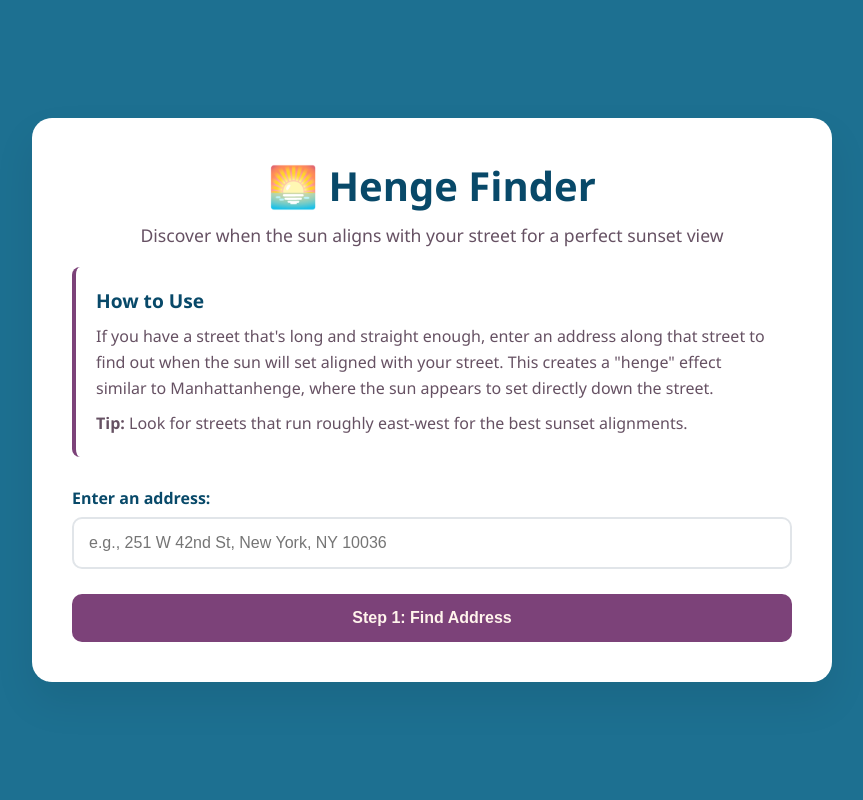
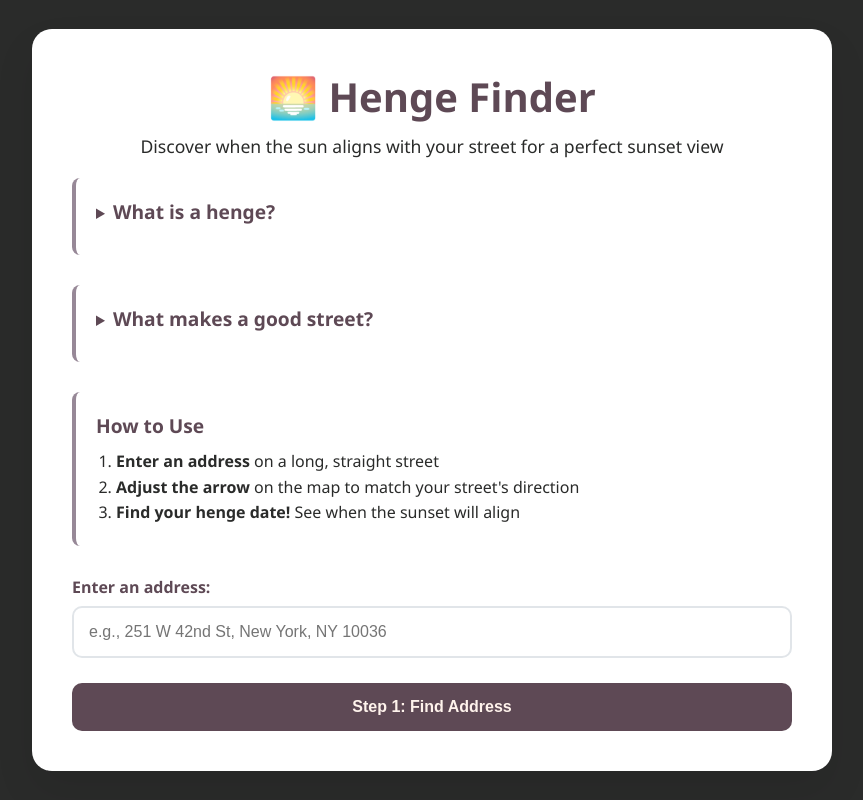
Before and after one commit to vritvo/henge_finder, a Flask app: page / in a window 1280 px wide. Shown: the whole page, without its empty margins (208-1071 px from the left). Run offline with Flask 3, Linux system fonts and the light colour scheme; some libraries are stand-ins or nearby versions.

Commit message:
changing colors

```diff
--- a/templates/index.html
+++ b/templates/index.html
@@ -16,7 +16,7 @@
 
         body {
             font-family: 'Segoe UI', Tahoma, Geneva, Verdana, sans-serif;
-            background: #1d7091;
+            background: #2A2B2A;
             min-height: 100vh;
             display: flex;
             align-items: center;
@@ -35,34 +35,34 @@
 
         h1 {
             text-align: center;
-            color: #084969;
+            color: #5E4955;
             margin-bottom: 10px;
             font-size: 2.5em;
         }
 
         .subtitle {
             text-align: center;
-            color: #665163;
+            color: #2A2B2A;
             margin-bottom: 20px;
             font-size: 1.1em;
         }
 
         .instructions {
             background: #fff;
-            border-left: 4px solid #7c4279;
+            border-left: 4px solid #978897;
             padding: 20px;
             margin-bottom: 30px;
             border-radius: 8px;
         }
 
         .instructions h3 {
-            color: #084969;
+            color: #5E4955;
             margin-bottom: 10px;
             font-size: 1.2em;
         }
 
         .instructions p {
-            color: #665163;
+            color: #2A2B2A;
             line-height: 1.6;
             margin-bottom: 10px;
         }
@@ -78,7 +78,7 @@
         label {
             display: block;
             margin-bottom: 8px;
-            color: #084969;
+            color: #5E4955;
             font-weight: 600;
         }
 
@@ -90,18 +90,18 @@
             font-size: 16px;
             transition: border-color 0.3s ease;
             background: #fff;
-            color: #665163;
+            color: #2A2B2A;
         }
 
         input[type="text"]:focus {
             outline: none;
-            border-color: #7c4279;
+            border-color: #5E4955;
         }
 
         button {
             width: 100%;
             padding: 15px;
-            background: #7c4279;
+            background: #5E4955;
             color: #fff3ec;
             border: none;
             border-radius: 10px;
@@ -383,9 +383,44 @@
         <p class="subtitle">Discover when the sun aligns with your street for a perfect sunset view</p>
 
         <div class="instructions">
+            <details>
+                <summary style="cursor: pointer; color: #5E4955; font-weight: 600; margin-bottom: 10px;">
+                    <span style="font-size: 1.2em;">What is a henge?</span>
+                </summary>
+                <p>A 'henge' is when the sun sets perfectly in line with your street, creating a dramatic view — like <a href="https://en.wikipedia.org/wiki/Manhattanhenge" target="_blank" style="color: #996888; text-decoration: none;">Manhattanhenge</a> in New York.</p>
+            </details>
+        </div>
+
+        <div class="instructions">
+            <details>
+                <summary style="cursor: pointer; color: #5E4955; font-weight: 600; margin-bottom: 10px;">
+                    <span style="font-size: 1.2em;">What makes a good street?</span>
+                </summary>
+                <p style="color: #2A2B2A; margin-bottom: 15px;"><em>(Tips for finding the best henge view)</em></p>
+                <ul style="color: #2A2B2A; line-height: 1.6; margin-left: 20px; margin-bottom: 20px;">
+                    <li><strong>Pick a long, straight road with a clear view of the horizon.</strong><br>
+                    Henges work best when you can actually see the sun touch the horizon. Curvy streets won't align well, and wider streets tend to give better views.</li>
+                    <li><strong>Aim for a mostly east–west street.</strong><br>
+                    The sun won't set along a north–south road. It doesn't have to be perfect — the sunset shifts a little each day.</li>
+                    <li><strong>Avoid entering an intersection address if possible.</strong><br>
+                    It's not necessary for this to work, but it will be faster.</li>
+                </ul>
+                <p style="color: #2A2B2A; margin-bottom: 10px;"><strong>Example Streets:</strong></p>
+                <ul style="color: #2A2B2A; line-height: 1.6; margin-left: 20px;">
+                    <li><a href="https://www.google.com/maps/place/251+W+42nd+St,+New+York,+NY+10036/@40.7570115,-73.9893081,18z/data=!4m15!1m8!3m7!1s0x89c2585360bfe5e7:0xd3b373353146c43f!2s251+W+42nd+St,+New+York,+NY+10036!3b1!8m2!3d40.757119!4d-73.9891884!16s%2Fg%2F11nnknww84!3m5!1s0x89c2585360bfe5e7:0xd3b373353146c43f!8m2!3d40.757119!4d-73.9891884!16s%2Fg%2F11nnknww84?entry=ttu&g_ep=EgoyMDI1MDczMC4wIKXMDSoASAFQAw%3D%3D" target="_blank" style="color: #996888; text-decoration: none;">251 W 42nd St, New York, NY</a>, by Times Square</li>
+                    <li><a href="https://www.google.com/maps/place/601+E+76th+St,+Chicago,+IL+60619/@41.756679,-87.61279,17z/data=!3m1!4b1!4m5!3m4!1s0x880e28c816730d29:0x111671091e24efc4!8m2!3d41.756675!4d-87.6102151?entry=ttu&g_ep=EgoyMDI1MDczMC4wIKXMDSoASAFQAw%3D%3D" target="_blank" style="color: #996888; text-decoration: none;">601-615 E 76th St, Chicago, IL</a></li>
+                    <li><a href="https://www.google.com/maps/place/s103+101,+1051+KT+Amsterdam,+Netherlands/@52.3851828,4.8678888,15.49z/data=!4m6!3m5!1s0x47c609d5b3c9cce7:0xd21ca7a91da6de42!8m2!3d52.385346!4d4.874272!16s%2Fg%2F11rk0dc6fl?entry=ttu&g_ep=EgoyMDI1MDczMC4wIKXMDSoASAFQAw%3D%3D" target="_blank" style="color: #996888; text-decoration: none;">s103 101, 1051 KT Amsterdam, Netherlands</a>, along the canal by the Wester Park</li>
+                </ul>
+            </details>
+        </div>
+
+        <div class="instructions">
             <h3>How to Use</h3>
-            <p>If you have a street that's long and straight enough, enter an address along that street to find out when the sun will set aligned with your street. This creates a "henge" effect similar to Manhattanhenge, where the sun appears to set directly down the street.</p>
-            <p><strong>Tip:</strong> Look for streets that run roughly east-west for the best sunset alignments.</p>
+            <ol style="color: #2A2B2A; line-height: 1.6; margin-left: 20px;">
+                <li><strong>Enter an address</strong> on a long, straight street</li>
+                <li><strong>Adjust the arrow</strong> on the map to match your street's direction</li>
+                <li><strong>Find your henge date!</strong> See when the sunset will align</li>
+            </ol>
         </div>
 
         <form id="hengeForm">
@@ -418,7 +453,7 @@
                 </div>
             </div>
             <div class="map-info">
-                <strong>Map Legend:</strong> Red marker shows your address. Blue arrow shows the road bearing direction (drag to adjust).
+                <strong>Map Legend:</strong> Blue marker shows your address. Blue arrow shows the road bearing direction (drag to adjust).
             </div>
             <div class="main-action">
                 <button class="main-btn" id="calculateHengeBtn">Step 2: Find when the sun sets down this street!</button>
@@ -490,7 +525,14 @@
             }
 
             // Add marker for the address
-            marker = L.marker([lat, lon]).addTo(map);
+            marker = L.marker([lat, lon], {
+                icon: L.divIcon({
+                    className: 'address-marker',
+                    html: '<svg width="24" height="36" viewBox="0 0 24 36" xmlns="http://www.w3.org/2000/svg"><path d="M12 0C5.383 0 0 5.383 0 12c0 9 12 24 12 24s12-15 12-24c0-6.617-5.383-12-12-12zm0 16c-2.21 0-4-1.79-4-4s1.79-4 4-4 4 1.79 4 4-1.79 4-4 4z" fill="#2A2B2A"/></svg>',
+                    iconSize: [24, 36],
+                    iconAnchor: [12, 36]
+                })
+            }).addTo(map);
 
             // Create interactive arrow
             createInteractiveArrow(lat, lon, roadBearing);
@@ -508,7 +550,7 @@
 
             // Create arrow line with interactive styling
             bearingArrow = L.polyline([[lat, lon], [endLat, endLon]], {
-                color: '#007bff',
+                color: '#2A2B2A',
                 weight: 6,
                 opacity: 0.9,
                 className: 'interactive-arrow'
@@ -528,26 +570,25 @@
             const arrowhead2Lat = arrowhead2.geometry.coordinates[1];
 
             const arrowhead1Line = L.polyline([[endLat, endLon], [arrowhead1Lat, arrowhead1Lon]], {
-                color: '#007bff',
+                color: '#2A2B2A',
                 weight: 6,
                 opacity: 0.9
             }).addTo(map);
 
             const arrowhead2Line = L.polyline([[endLat, endLon], [arrowhead2Lat, arrowhead2Lon]], {
-                color: '#007bff',
+                color: '#2A2B2A',
                 weight: 6,
                 opacity: 0.9
             }).addTo(map);
 
             // Add a draggable handle at the arrow tip
-            const handle = L.circleMarker([endLat, endLon], {
-                radius: 12,
-                fillColor: '#007bff',
-                color: '#fff',
-                weight: 3,
-                opacity: 1,
-                fillOpacity: 0.9,
-                className: 'arrow-handle'
+            const handle = L.marker([endLat, endLon], {
+                icon: L.divIcon({
+                    className: 'arrow-handle',
+                    html: '<div style="background-color: #2A2B2A; width: 24px; height: 24px; border-radius: 50%; border: 3px solid #fff; cursor: grab;"></div>',
+                    iconSize: [24, 24],
+                    iconAnchor: [12, 12]
+                })
             }).addTo(map);
 
             // Store references
@@ -664,14 +705,13 @@
                 const endLon = destination.geometry.coordinates[0];
                 const endLat = destination.geometry.coordinates[1];
 
-                bearingArrow.handle = L.circleMarker([endLat, endLon], {
-                    radius: 12,
-                    fillColor: '#007bff',
-                    color: '#fff',
-                    weight: 3,
-                    opacity: 1,
-                    fillOpacity: 0.9,
-                    className: 'arrow-handle'
+                bearingArrow.handle = L.marker([endLat, endLon], {
+                    icon: L.divIcon({
+                        className: 'arrow-handle',
+                        html: '<div style="background-color: #2A2B2A; width: 24px; height: 24px; border-radius: 50%; border: 3px solid #fff; cursor: grab;"></div>',
+                        iconSize: [24, 24],
+                        iconAnchor: [12, 12]
+                    })
                 }).addTo(map);
 
                 // Re-enable map dragging
@@ -775,13 +815,13 @@
             const roadEndLat = roadDestination.geometry.coordinates[1];
 
             const roadArrow = L.polyline([[lat, lon], [roadEndLat, roadEndLon]], {
-                color: '#007bff',
+                color: '#2A2B2A',
                 weight: 4,
                 opacity: 0.8
             }).addTo(map);
 
             // Add road arrowhead
-            addStaticArrowhead(roadDestination, roadBearing, '#007bff');
+            addStaticArrowhead(roadDestination, roadBearing);
 
             // Create sun azimuth line with circle (orange/red) - shorter than road bearing
             // Only if sunAzimuth is provided (henge was found)
@@ -793,25 +833,25 @@
                 const sunEndLat = sunDestination.geometry.coordinates[1];
 
                 const sunLine = L.polyline([[lat, lon], [sunEndLat, sunEndLon]], {
-                    color: '#ff6b35',
+                    color: '#DC816E',
                     weight: 4,
                     opacity: 0.8
                 }).addTo(map);
 
                 // Add sun circle at the end
-                addSunCircle(sunDestination, '#ff6b35');
+                addSunCircle(sunDestination, '#DC816E');
             }
 
             // Update map legend
             const mapInfo = document.querySelector('.map-info');
             if (sunAzimuth !== null) {
-                mapInfo.innerHTML = '<strong>Map Legend:</strong> Blue marker shows your address. Blue arrow shows road bearing. Orange line shows sun azimuth.';
+                mapInfo.innerHTML = '<strong>Map Legend:</strong> Dark marker shows your address. Dark arrow shows road bearing. Salmon line shows sun azimuth.';
             } else {
-                mapInfo.innerHTML = '<strong>Map Legend:</strong> Blue marker shows your address. Blue arrow shows road bearing.';
+                mapInfo.innerHTML = '<strong>Map Legend:</strong> Dark marker shows your address. Dark arrow shows road bearing.';
             }
         }
 
-        function addStaticArrowhead(destination, bearing, color) {
+        function addStaticArrowhead(destination, bearing) {
             const arrowheadLength = 30; // meters
             const arrowheadAngle = 30; // degrees
 
@@ -827,13 +867,13 @@
             const endLat = destination.geometry.coordinates[1];
 
             L.polyline([[endLat, endLon], [arrowhead1Lat, arrowhead1Lon]], {
-                color: color,
+                color: '#2A2B2A',
                 weight: 4,
                 opacity: 0.8
             }).addTo(map);
 
             L.polyline([[endLat, endLon], [arrowhead2Lat, arrowhead2Lon]], {
-                color: color,
+                color: '#2A2B2A',
                 weight: 4,
                 opacity: 0.8
             }).addTo(map);
@@ -1023,7 +1063,7 @@
             // Reset map legend
             const mapInfo = document.querySelector('.map-info');
             if (mapInfo) {
-                mapInfo.innerHTML = '<strong>Map Legend:</strong> Red marker shows your address. Blue arrow shows the road bearing direction (drag to adjust).';
+                mapInfo.innerHTML = '<strong>Map Legend:</strong> Dark marker shows your address. Dark arrow shows the road bearing direction (drag to adjust).';
             }
 
             // Re-enable map dragging and add event listeners back
```
Also changed, not shown: other parts of templates/index.html (+18 -18 lines).
